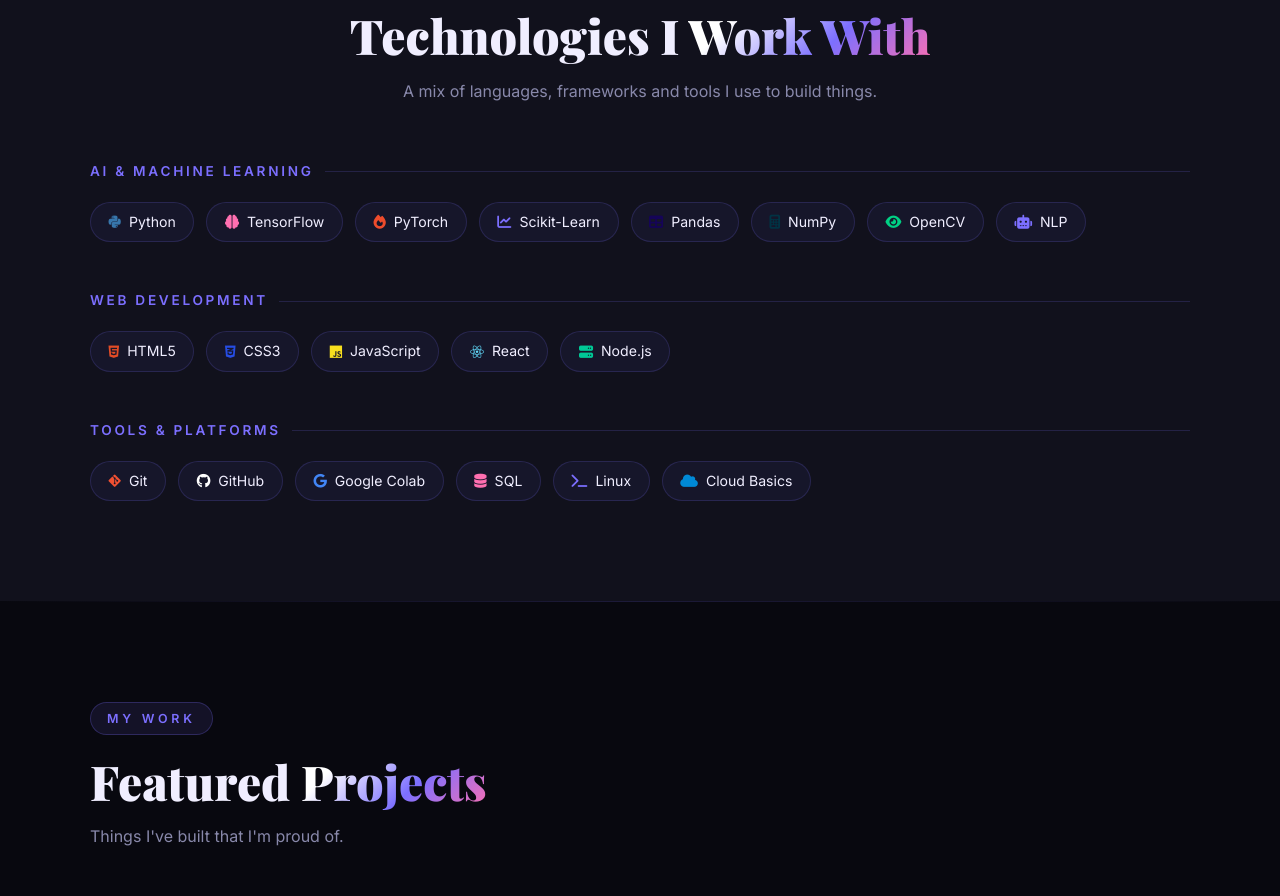
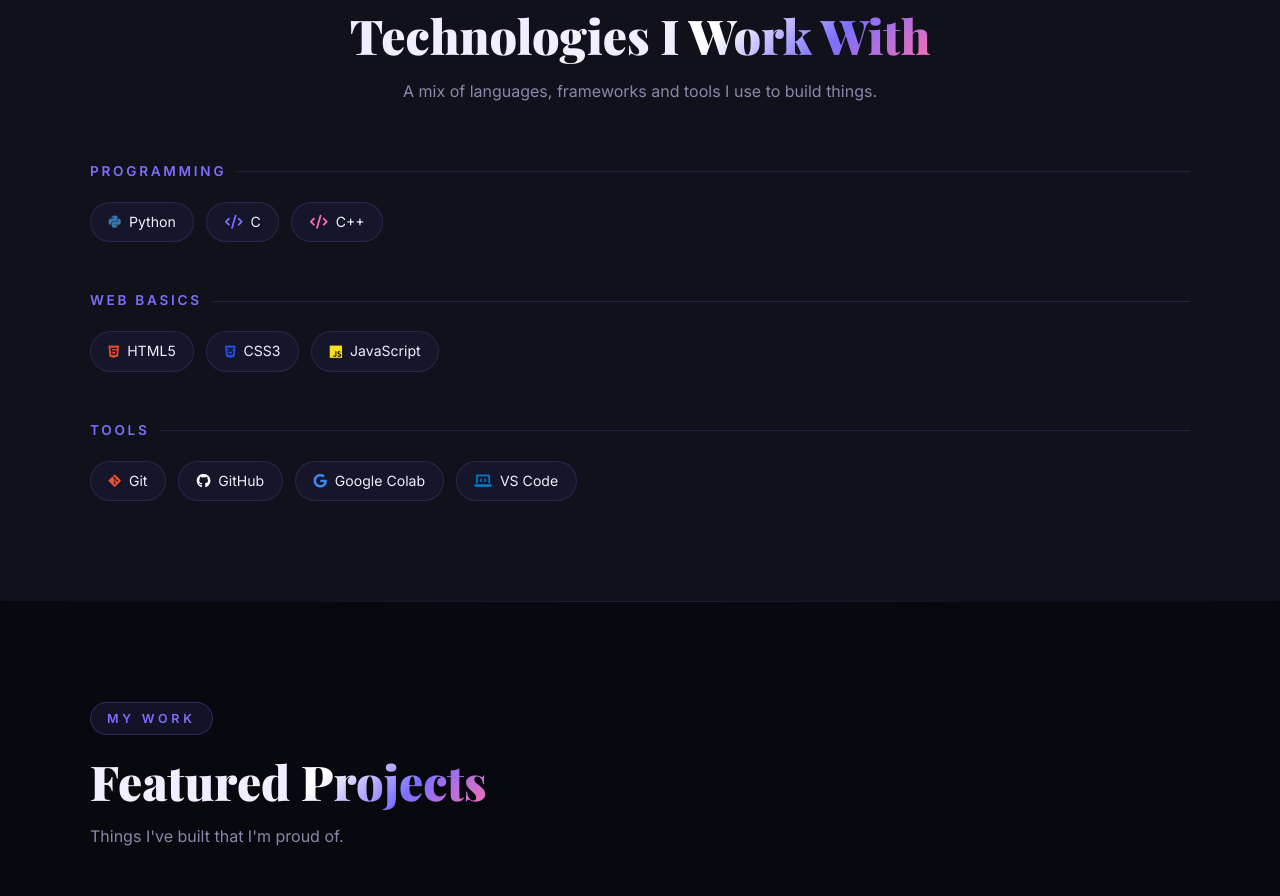
Before and after one commit to 5645mohammedshakib/portfolio, a website: page index.html in a window 1280 px wide. Shown: the part 1941-2837 px from the top of the page. Drawn offline with nearby package versions, Linux system fonts and the light colour scheme.

Commit message:
Simplify skills - basic 1st year level

```diff
--- a/index.html
+++ b/index.html
@@ -56,37 +56,28 @@
   ───────────────────────────────────────────────────────────────── */
   skills: [
     {
-      category: "AI & Machine Learning",
+      category: "Programming",
       items: [
-        { name: "Python",       icon: "fab fa-python",      color: "#3776AB" },
-        { name: "TensorFlow",   icon: "fas fa-brain",       color: "#ff6fb0" },
-        { name: "PyTorch",      icon: "fas fa-fire",        color: "#ee4c2c" },
-        { name: "Scikit-Learn", icon: "fas fa-chart-line",  color: "#7c6fff" },
-        { name: "Pandas",       icon: "fas fa-table",       color: "#150458" },
-        { name: "NumPy",        icon: "fas fa-calculator",  color: "#013243" },
-        { name: "OpenCV",       icon: "fas fa-eye",         color: "#00d084" },
-        { name: "NLP",          icon: "fas fa-robot",       color: "#7c6fff" },
+        { name: "Python",      icon: "fab fa-python",   color: "#3776AB" },
+        { name: "C",           icon: "fas fa-code",     color: "#7c6fff" },
+        { name: "C++",         icon: "fas fa-code",     color: "#ff6fb0" },
       ]
     },
     {
-      category: "Web Development",
+      category: "Web Basics",
       items: [
-        { name: "HTML5",       icon: "fab fa-html5",       color: "#e34c26" },
-        { name: "CSS3",        icon: "fab fa-css3-alt",    color: "#264de4" },
-        { name: "JavaScript",  icon: "fab fa-js",          color: "#f7df1e" },
-        { name: "React",       icon: "fab fa-react",       color: "#61dafb" },
-        { name: "Node.js",     icon: "fas fa-server",      color: "#00c896" },
+        { name: "HTML5",       icon: "fab fa-html5",    color: "#e34c26" },
+        { name: "CSS3",        icon: "fab fa-css3-alt", color: "#264de4" },
+        { name: "JavaScript",  icon: "fab fa-js",       color: "#f7df1e" },
       ]
     },
     {
-      category: "Tools & Platforms",
+      category: "Tools",
       items: [
-        { name: "Git",          icon: "fab fa-git-alt",    color: "#f05032" },
-        { name: "GitHub",       icon: "fab fa-github",     color: "#ffffff" },
-        { name: "Google Colab", icon: "fab fa-google",     color: "#4285f4" },
-        { name: "SQL",          icon: "fas fa-database",   color: "#ff6fb0" },
-        { name: "Linux",        icon: "fas fa-terminal",   color: "#7c6fff" },
-        { name: "Cloud Basics", icon: "fas fa-cloud",      color: "#0089d6" },
+        { name: "Git",          icon: "fab fa-git-alt", color: "#f05032" },
+        { name: "GitHub",       icon: "fab fa-github",  color: "#ffffff" },
+        { name: "Google Colab", icon: "fab fa-google",  color: "#4285f4" },
+        { name: "VS Code",      icon: "fas fa-laptop-code", color: "#007acc" },
       ]
     },
   ],
```
